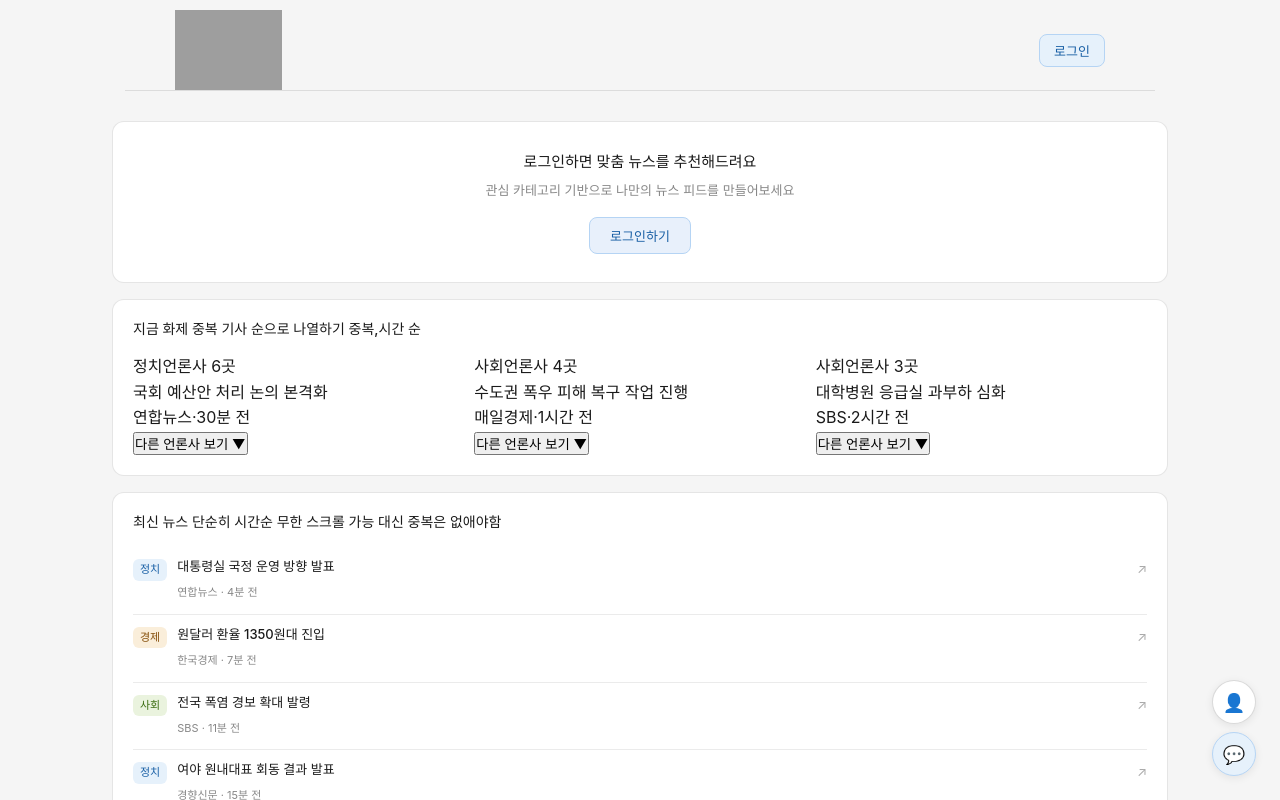
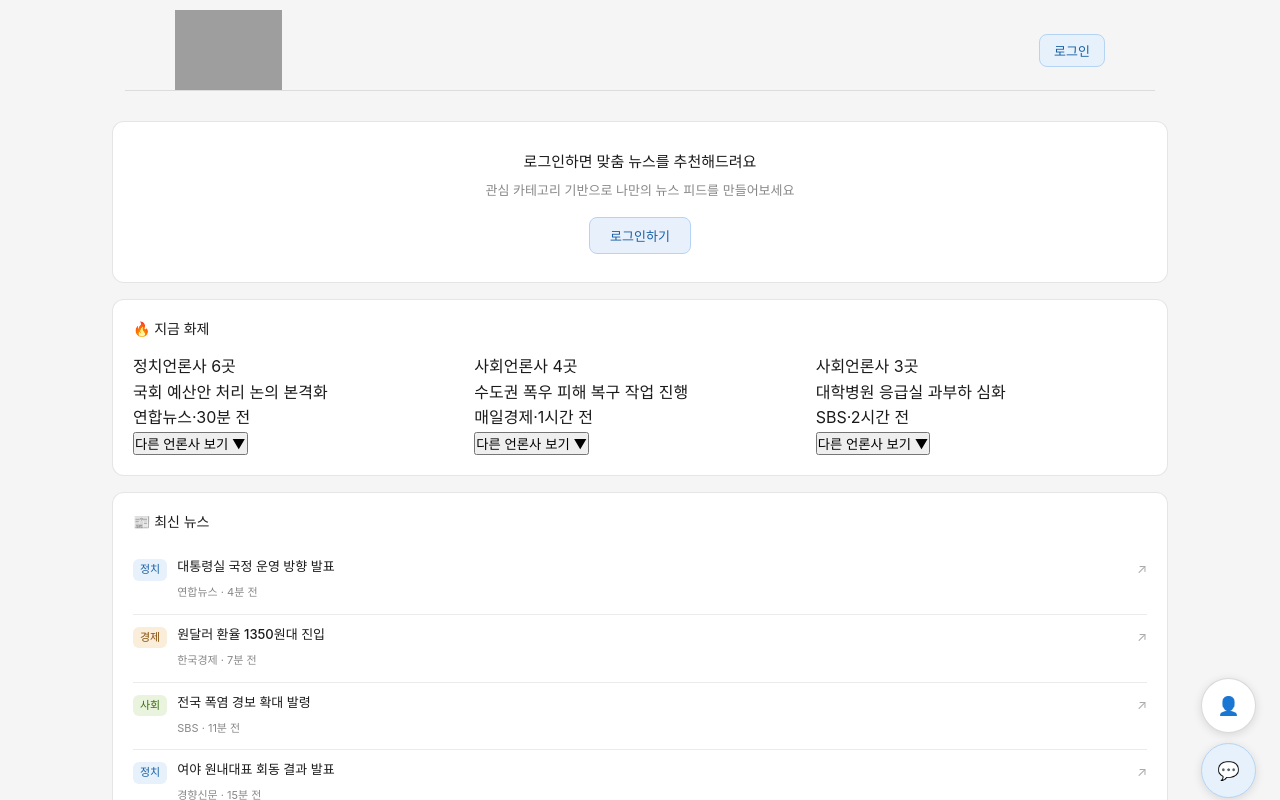
Before and after one commit to eunchaipark/TheMoon, a React app in the folder frontend/: page / in a window 1280 px wide. Shown: the top 800 px of the page. Built offline with nearby package versions, Linux system fonts and the light colour scheme; grey boxes are pictures that could not be loaded; the HTML template or start-up script is replaced by a standard one; a web font is replaced by a local one.

Commit message:
- FAB추가 - 로그인 모드 순서 수정

```diff
--- a/frontend/src/components/Header.jsx
+++ b/frontend/src/components/Header.jsx
@@ -1,4 +1,3 @@
-import { useState } from 'react'
 import { useNavigate } from 'react-router-dom'
 import { useAuthStore } from '../store/authStore'
 import AuthModal from './AuthModal'
@@ -7,8 +6,7 @@ import TheMoonLogo from '../assets/theMoon_Logo.png'
 
 export default function Header() {
   const navigate = useNavigate()
-  const { isLoggedIn, user, logout } = useAuthStore()
-  const [authOpen, setAuthOpen] = useState(false)
+  const { isLoggedIn, user, logout, authModalOpen, openAuthModal, closeAuthModal } = useAuthStore()
 
   const handleLogout = () => {
     logout()
@@ -19,7 +17,7 @@ export default function Header() {
     <>
       <header className="header">
         <span className="header__logo" onClick={() => navigate('/')}>
-          <img src={TheMoonLogo} alt="TheMoon 로고" style={{ height: '80px'}} />
+          <img src={TheMoonLogo} alt="TheMoon 로고" style={{ height: '80px' }} />
         </span>
         <div className="header__auth">
           {isLoggedIn ? (
@@ -28,12 +26,12 @@ export default function Header() {
               <button className="header__btn--outline" onClick={handleLogout}>로그아웃</button>
             </>
           ) : (
-            <button className="header__btn--primary" onClick={() => setAuthOpen(true)}>로그인</button>
+            <button className="header__btn--primary" onClick={openAuthModal}>로그인</button>
           )}
         </div>
       </header>
 
-      <AuthModal isOpen={authOpen} onClose={() => setAuthOpen(false)} />
+      <AuthModal isOpen={authModalOpen} onClose={closeAuthModal} />
     </>
   )
 }
--- a/frontend/src/pages/Main.jsx
+++ b/frontend/src/pages/Main.jsx
@@ -1,9 +1,9 @@
 import { useState, useEffect, useRef, useCallback } from 'react'
-import { useNavigate } from 'react-router-dom'
 import Header from '../components/Header'
 import NewsCard from '../components/NewsCard'
 import ChatBot from '../components/ChatBot'
 import MyPage from '../components/MyPage'
+import FAB from '../components/FAB.jsx'
 import { useAuthStore } from '../store/authStore'
 import { getRecommendedFeed, getTrendingFeed, getLatestFeed } from '../api/feed'
 import '../styles/main.css'
@@ -15,8 +15,7 @@ const BADGE_CLASS = {
 }
 
 export default function Main() {
-  const navigate = useNavigate()
-  const { isLoggedIn } = useAuthStore()
+  const { isLoggedIn, openAuthModal } = useAuthStore()
 
   const [recommended, setRecommended] = useState([])
   const [trending, setTrending] = useState([])
@@ -30,15 +29,7 @@ export default function Main() {
   const observerRef = useRef(null)
   const bottomRef = useRef(null)
 
-  useEffect(() => {
-    if (isLoggedIn) {
-      getRecommendedFeed().then(setRecommended).catch(console.error)
-    }
-    getTrendingFeed().then(setTrending).catch(console.error)
-    loadLatest(1)
-  }, [isLoggedIn])
-
-  const loadLatest = async (pageNum) => {
+  const loadLatest = useCallback(async (pageNum) => {
     if (loading) return
     setLoading(true)
     try {
@@ -54,14 +45,25 @@ export default function Main() {
     } finally {
       setLoading(false)
     }
-  }
+  }, [loading])
+
+  useEffect(() => {
+    const init = async () => {
+      if (isLoggedIn) {
+        getRecommendedFeed().then(setRecommended).catch(console.error)
+      }
+      getTrendingFeed().then(setTrending).catch(console.error)
+      await loadLatest(1)
+    }
+    init()
+  }, [isLoggedIn])
 
   const handleObserver = useCallback((entries) => {
     const target = entries[0]
     if (target.isIntersecting && hasMore && !loading) {
       loadLatest(page + 1)
     }
-  }, [hasMore, loading, page])
+  }, [hasMore, loading, page, loadLatest])
 
   useEffect(() => {
     observerRef.current = new IntersectionObserver(handleObserver, { threshold: 0.5 })
@@ -91,7 +93,7 @@ export default function Main() {
           <div className="main__login-banner">
             <p className="main__login-banner-title">로그인하면 맞춤 뉴스를 추천해드려요</p>
             <p className="main__login-banner-sub">관심 카테고리 기반으로 나만의 뉴스 피드를 만들어보세요</p>
-            <button className="main__login-banner-btn" onClick={() => navigate('/login')}>
+            <button className="main__login-banner-btn" onClick={openAuthModal}>
               로그인하기
             </button>
           </div>
@@ -99,7 +101,7 @@ export default function Main() {
 
         <section className="main__section">
           <div className="main__section-title">
-            지금 화제 중복 기사 순으로 나열하기 중복,시간 순
+            🔥 지금 화제
           </div>
           <div className="main__card-grid">
             {trending.map(article => (
@@ -110,7 +112,7 @@ export default function Main() {
 
         <section className="main__section">
           <div className="main__section-title">
-            최신 뉴스 단순히 시간순 무한 스크롤 가능 대신 중복은 없애야함
+            📰 최신 뉴스
           </div>
           <div className="main__latest-list">
             {latest.map(article => (
@@ -140,22 +142,10 @@ export default function Main() {
 
       </div>
 
-      <div className="main__fab">
-        <button
-          className="main__fab-btn"
-          onClick={() => setMypageOpen(true)}
-          aria-label="마이페이지"
-        >
-          👤
-        </button>
-        <button
-          className="main__fab-btn main__fab-btn--chat"
-          onClick={() => setChatOpen(true)}
-          aria-label="챗봇 열기"
-        >
-          💬
-        </button>
-      </div>
+      <FAB
+        onChatOpen={() => setChatOpen(true)}
+        onMypageOpen={() => setMypageOpen(true)}
+      />
 
       <ChatBot isOpen={chatOpen} onClose={() => setChatOpen(false)} />
       <MyPage isOpen={mypageOpen} onClose={() => setMypageOpen(false)} />
--- a/frontend/src/store/authStore.js
+++ b/frontend/src/store/authStore.js
@@ -5,6 +5,7 @@ let state = {
   isLoggedIn: false,
   user: null,
   token: null,
+  authModalOpen: false,
 }
 
 function setState(newState) {
@@ -18,6 +19,14 @@ export function useAuthStore() {
   useEffect(() => {
     const listener = () => forceUpdate(n => n + 1)
     listeners.push(listener)
+
+    // 초기화: localStorage에서 로그인 상태 복원
+    const token = localStorage.getItem('token')
+    const user = localStorage.getItem('user')
+    if (token && user) {
+      setState({ isLoggedIn: true, user: JSON.parse(user), token })
+    }
+
     return () => {
       listeners = listeners.filter(l => l !== listener)
     }
@@ -26,7 +35,7 @@ export function useAuthStore() {
   const login = (user, token) => {
     localStorage.setItem('token', token)
     localStorage.setItem('user', JSON.stringify(user))
-    setState({ isLoggedIn: true, user, token })
+    setState({ isLoggedIn: true, user, token, authModalOpen: false })
   }
 
   const logout = () => {
@@ -35,13 +44,8 @@ export function useAuthStore() {
     setState({ isLoggedIn: false, user: null, token: null })
   }
 
-  const init = () => {
-    const token = localStorage.getItem('token')
-    const user = localStorage.getItem('user')
-    if (token && user) {
-      setState({ isLoggedIn: true, user: JSON.parse(user), token })
-    }
-  }
+  const openAuthModal = () => setState({ authModalOpen: true })
+  const closeAuthModal = () => setState({ authModalOpen: false })
 
-  return { ...state, login, logout, init }
+  return { ...state, login, logout, openAuthModal, closeAuthModal }
 }
```
